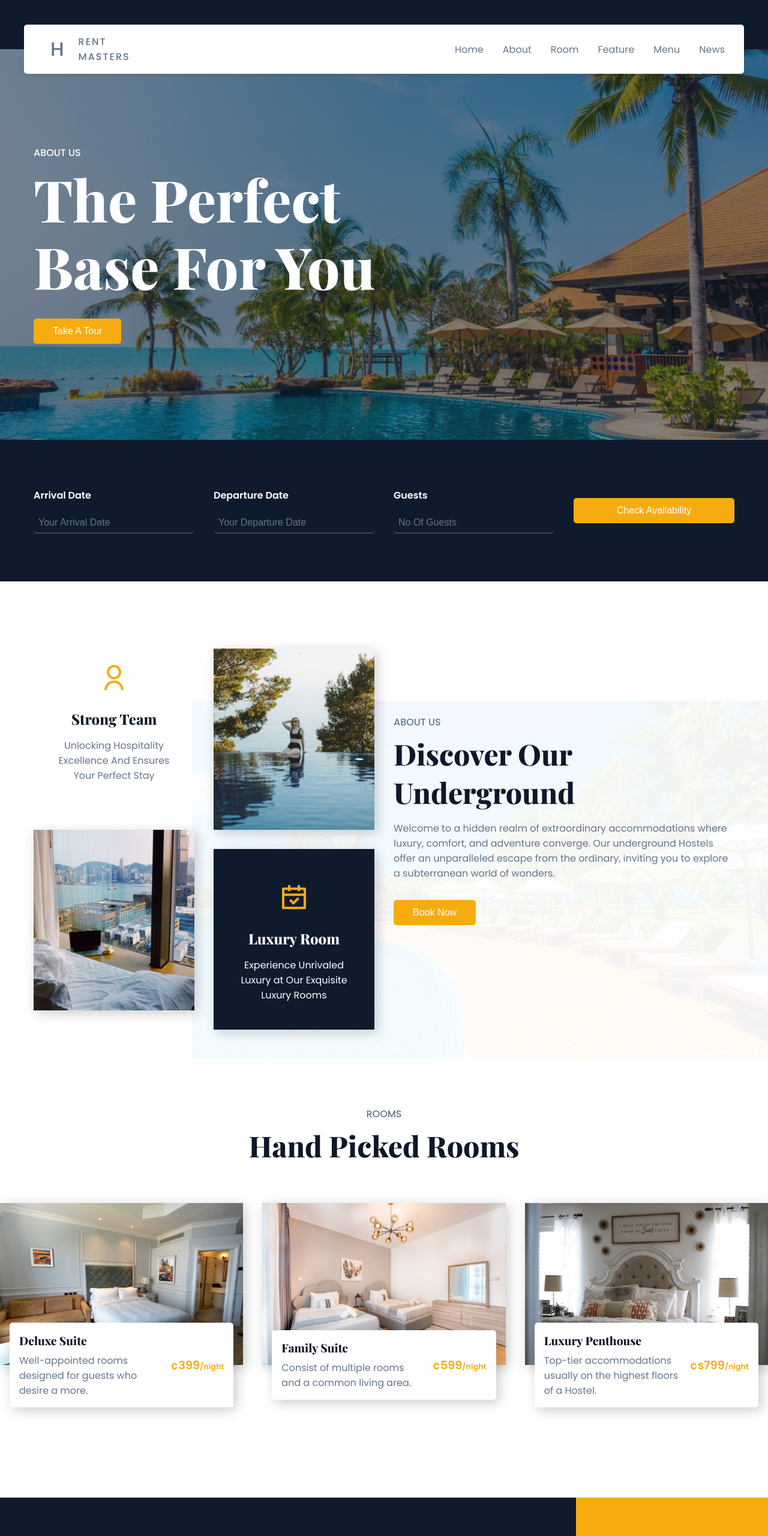
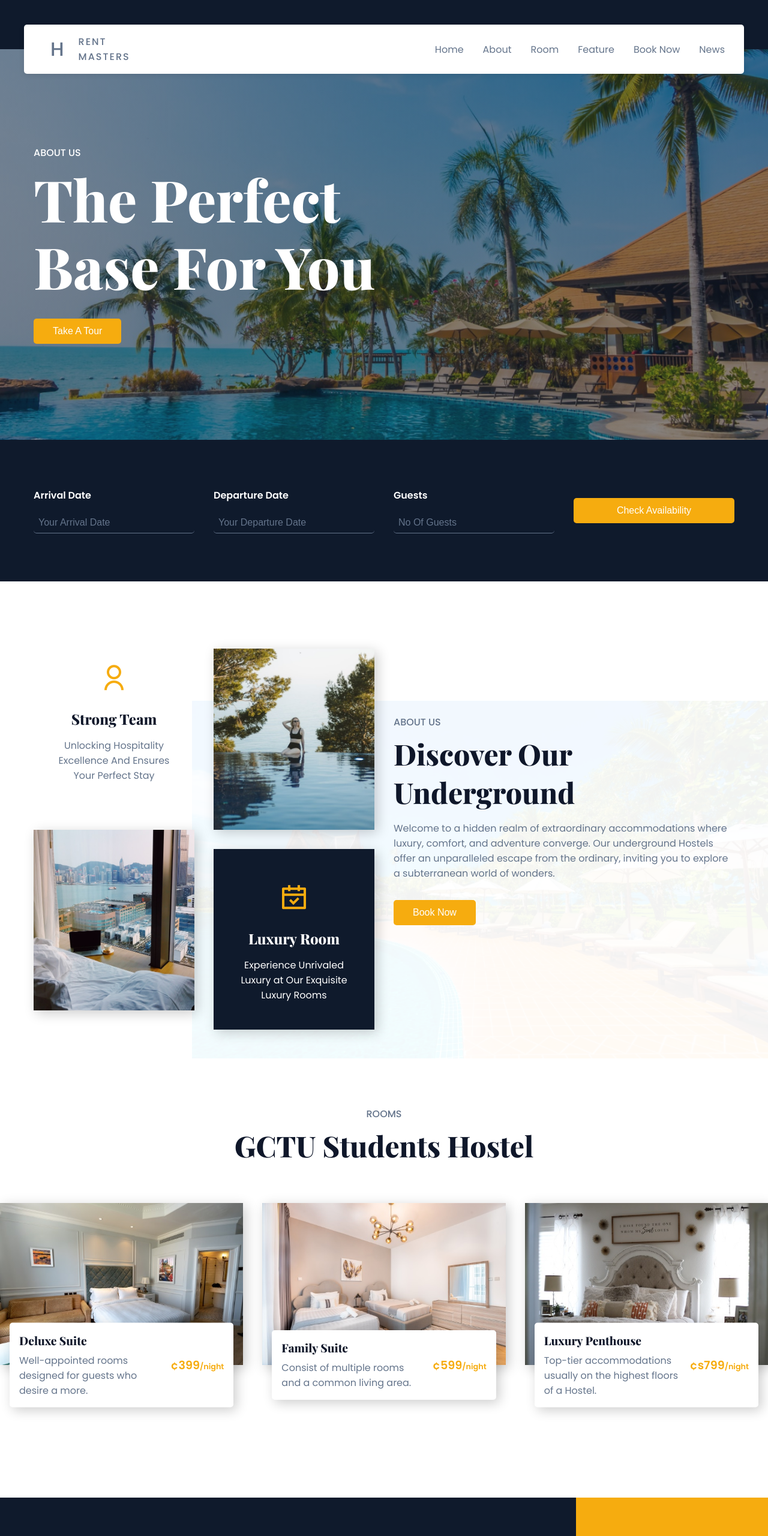
Before and after one commit to emmanuelarhu/RENTMASTERS, a plain HTML site: page index.html in a window 1280 px wide. Shown: the top 2560 px of the page at 60% size. Drawn offline with nearby package versions, Linux system fonts and the light colour scheme.

Commit message:
Worked on the Tittle, Book Now button, currency symbol, etc..

```diff
--- a/index.html
+++ b/index.html
@@ -27,7 +27,7 @@
           <li><a href="#about">About</a></li>
           <li><a href="#room">Room</a></li>
           <li><a href="#feature">Feature</a></li>
-          <li><a href="#menu">Menu</a></li>
+          <li><a href="#menu">Book Now</a></li>
           <li><a href="#news">News</a></li>
         </ul>
       </div>
@@ -99,7 +99,7 @@
 
     <section class="room__container" id="room">
       <p class="section__subheader">ROOMS</p>
-      <h2 class="section__header">Hand Picked Rooms</h2>
+      <h2 class="section__header">GCTU Students Hostel</h2>
       <div class="room__grid">
         <div class="room__card">
           <img src="assets/room-1.jpg" alt="room" />
@@ -215,7 +215,7 @@
       <div class="section__container menu__container">
         <div class="menu__header">
           <div>
-            <p class="section__subheader">MENU</p>
+            <p class="section__subheader">Book Now</p>
             <h2 class="section__header">Our Food Menu</h2>
           </div>
           <div class="section__nav">
@@ -434,7 +434,7 @@
         </div>
       </div>
       <div class="footer__bar">
-        Copyright © 2024 Web Design Mastery. All rights reserved.
+        Copyright © 2024 | 4211211020 & 4211211005 .
       </div>
     </footer>
 
```
